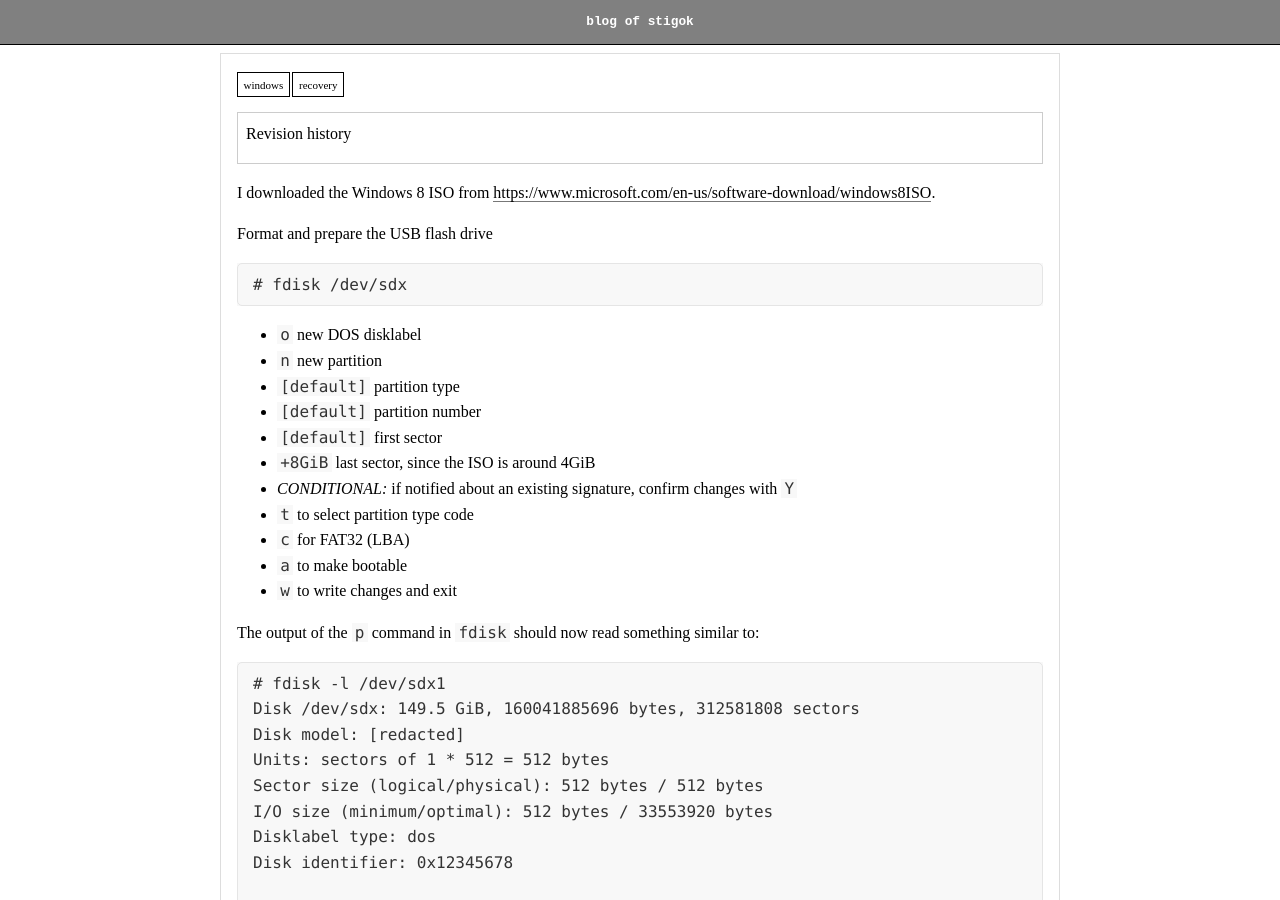
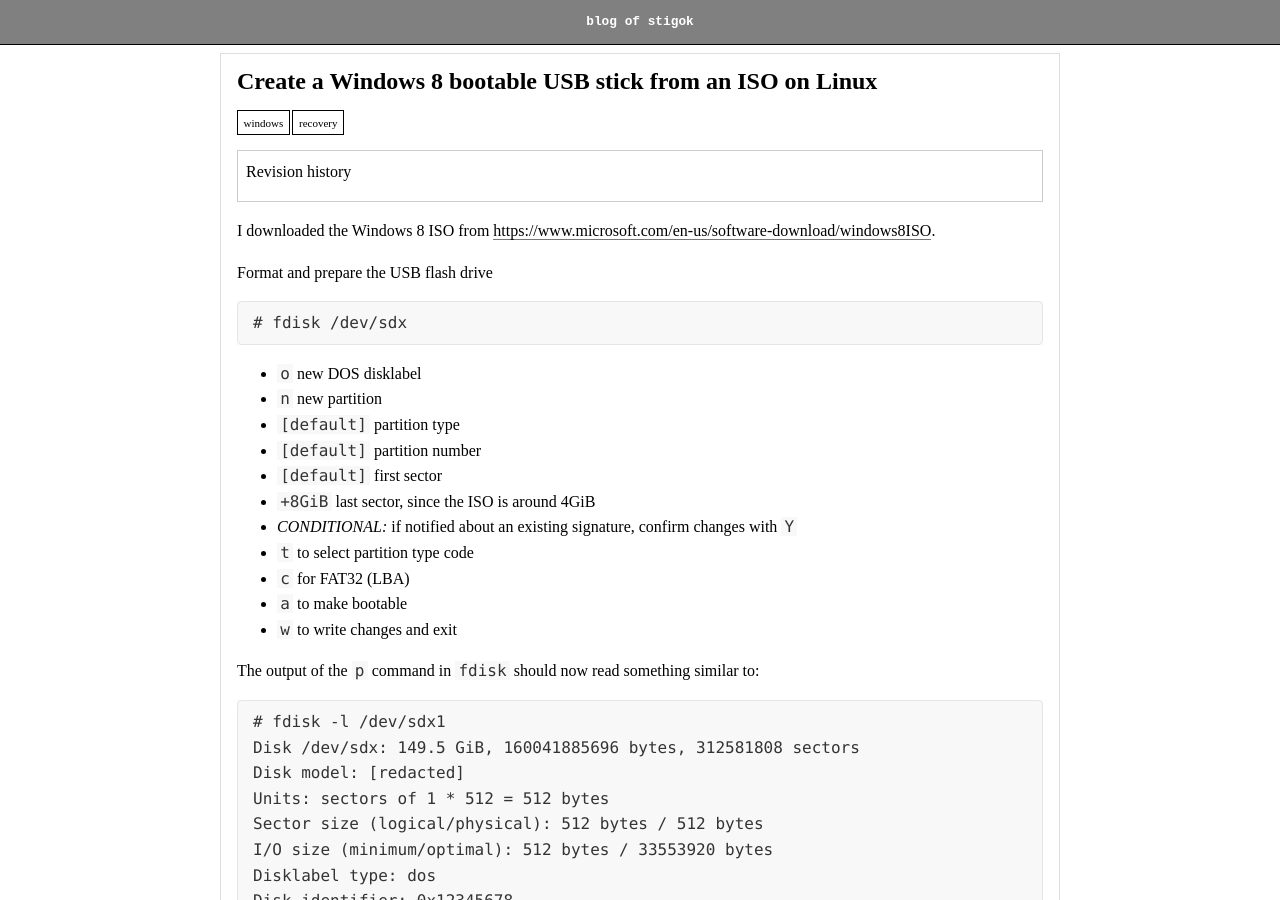
Before and after one commit to stigok/blog.stigok.com, a Jekyll site: the page built from collections/_posts/2019-10-10-create-windows-8-bootable-iso-usb-on-linux.md, in a window 1280 px wide and 900 px high. Built offline with Jekyll 4.4.1, drawn with Linux system fonts in a browser that asks for light colours.

Commit message:
Add missing title

```diff
--- a/collections/_posts/2019-10-10-create-windows-8-bootable-iso-usb-on-linux.md
+++ b/collections/_posts/2019-10-10-create-windows-8-bootable-iso-usb-on-linux.md
@@ -1,6 +1,6 @@
 ---
 layout: post
-title:  ""
+title:  "Create a Windows 8 bootable USB stick from an ISO on Linux"
 date:   2019-10-10 12:28:39 +0200
 categories: windows recovery
 ---
```
